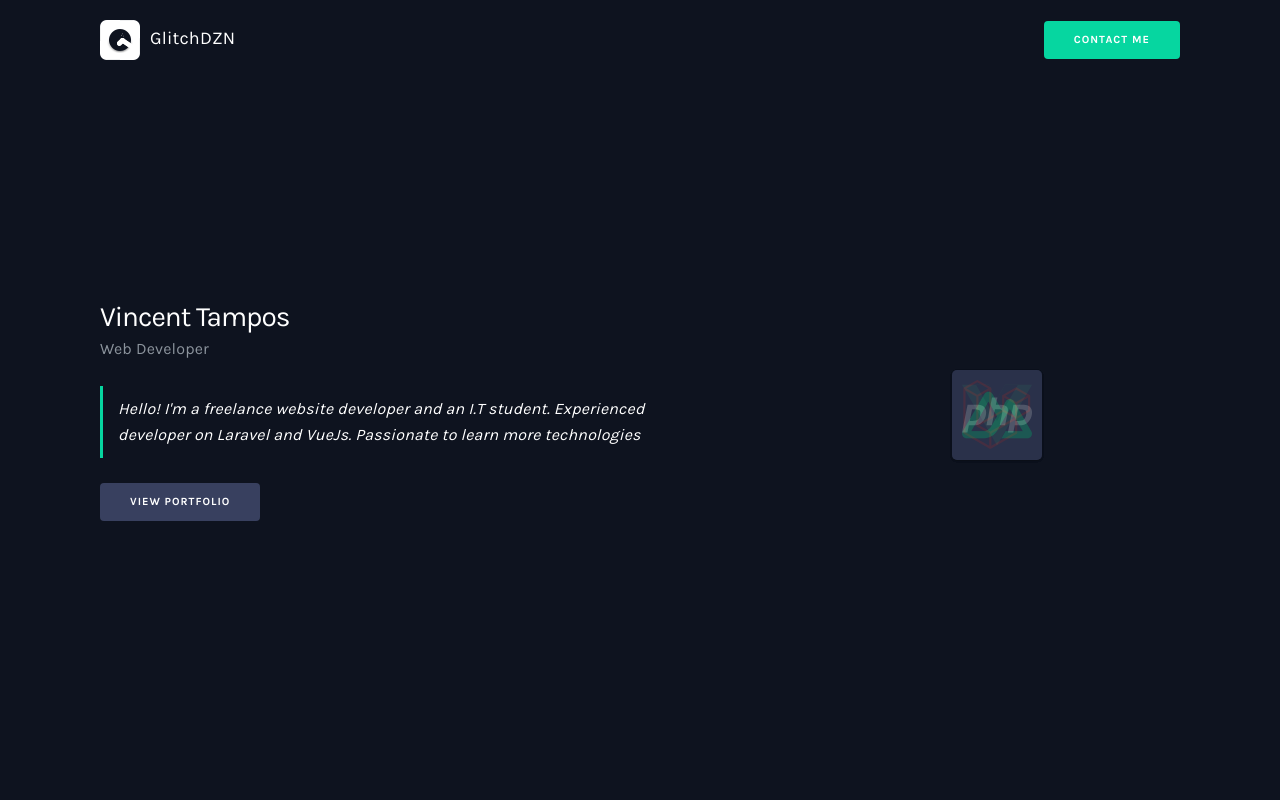
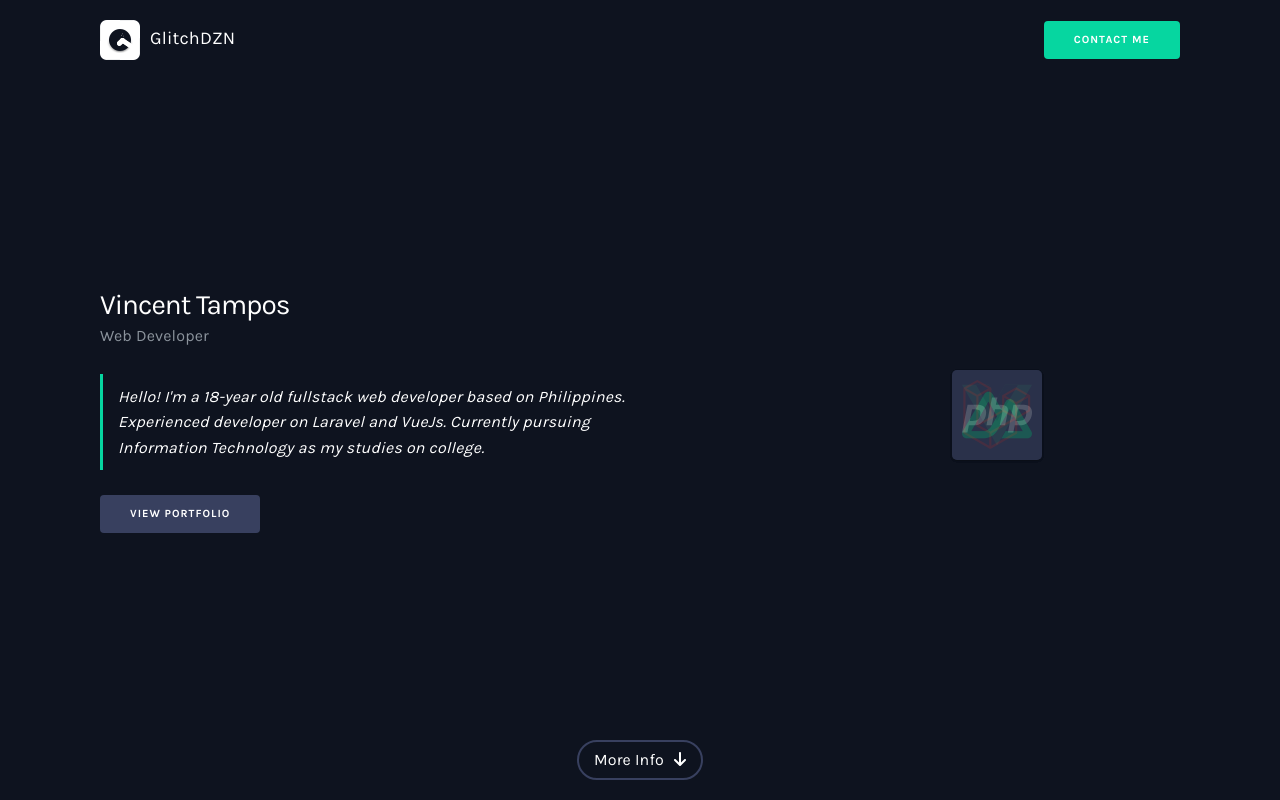
Before and after one commit to glitchcodes/portfolio, a Nuxt app: page / in a window 1280 px wide. Built offline with nearby package versions, Linux system fonts and the light colour scheme.

Commit message:
Added fontawesome + ui changes/additions - introduction text changed - removed useless transition wrapper - added more info button

```diff
--- a/assets/css/main.scss
+++ b/assets/css/main.scss
@@ -60,6 +60,15 @@ blockquote { border-left: 0.3rem solid $tertiary!important; }
   img { vertical-align: middle; }
 }
 
+// Flex
+.flex {
+  display: flex;
+}
+
+.justify-content-center {
+  justify-content: center;
+}
+
 // Transition
 .slide-right-enter-active,
 .slide-right-leave-active {
--- a/nuxt.config.ts
+++ b/nuxt.config.ts
@@ -20,7 +20,8 @@ export default defineNuxtConfig({
     },
     css: [
         '~/assets/css/main.scss',
-        'milligram'
+        'milligram',
+        '@fortawesome/fontawesome-svg-core/styles.css'
     ],
     modules: [
         '@nuxtjs/google-fonts'
--- a/package.json
+++ b/package.json
@@ -15,6 +15,9 @@
     "typescript": "^5.1.6"
   },
   "dependencies": {
+    "@fortawesome/fontawesome-svg-core": "^6.4.0",
+    "@fortawesome/free-solid-svg-icons": "^6.4.0",
+    "@fortawesome/vue-fontawesome": "^3.0.3",
     "milligram": "^1.4.1"
   }
 }
--- a/pages/index.vue
+++ b/pages/index.vue
@@ -8,8 +8,8 @@
                     <blockquote>
                         <p>
                             <em>
-                                Hello! I'm a freelance website developer and an I.T student. Experienced developer on Laravel
-                                and VueJs. Passionate to learn more technologies
+                                Hello! I'm a {{ myAge }}-year old fullstack web developer based on Philippines. Experienced developer on Laravel
+                                and VueJs. Currently pursuing Information Technology as my studies on college.
                             </em>
                         </p>
                     </blockquote>
@@ -17,7 +17,6 @@
                 </div>
             </div>
 
-            <Transition name="slide-right" mode="out-in">
             <div class="column column-34 column-offset-10">
                 <div class="icon vue" data-value="-2">
                     <img src="/vuejs-logo.svg" alt="Vue.js Logo" />
@@ -32,8 +31,13 @@
                     <img src="/nuxt-logo.png" alt="Nuxt Logo" />
                 </div>
             </div>
-            </Transition>
+        </div>
 
+        <div class="flex justify-content-center">
+            <div class="more-info">
+                <span>More Info</span>
+                <font-awesome-icon :icon="['fas', 'arrow-down']" />
+            </div>
         </div>
     </div>
 </template>
@@ -47,6 +51,12 @@ useHead({
         { property: 'og:description', content: 'Production-ready websites with ease' }
     ]
 });
+
+// Calculate my age
+const myAge = computed(() => {
+    return Math.floor((new Date().valueOf() - new Date("2002-09-11").getTime()) / 3.15576e+10);
+})
+
 </script>
 
 <style lang="scss" scoped>
@@ -108,6 +118,17 @@ useHead({
             transform: translate(-5%, 115%);
         }
     }
+    .more-info {
+        border: 2px solid $primary;
+        border-radius: 20px;
+        padding: 0.5rem 1.5rem;
+        &:hover {
+            cursor: pointer;
+        }
+        span {
+            margin-right: 1rem;
+        }
+    }
 }
 @media (max-width: 639px) {
     .homepage .column:nth-child(2) {
--- /dev/null
+++ b/plugins/fontawesome.ts
@@ -0,0 +1,11 @@
+import { library, config } from "@fortawesome/fontawesome-svg-core"
+import { FontAwesomeIcon } from "@fortawesome/vue-fontawesome";
+import { faArrowDown } from "@fortawesome/free-solid-svg-icons";
+
+config.autoAddCss = false;
+
+library.add(faArrowDown);
+
+export default defineNuxtPlugin((nuxtApp) =>{
+    nuxtApp.vueApp.component('font-awesome-icon', FontAwesomeIcon, {});
+})
```
Also changed, not shown: 1 other file (tests, documents, lock files or other folders). Lines whose indentation alone changed are shown as unchanged.
